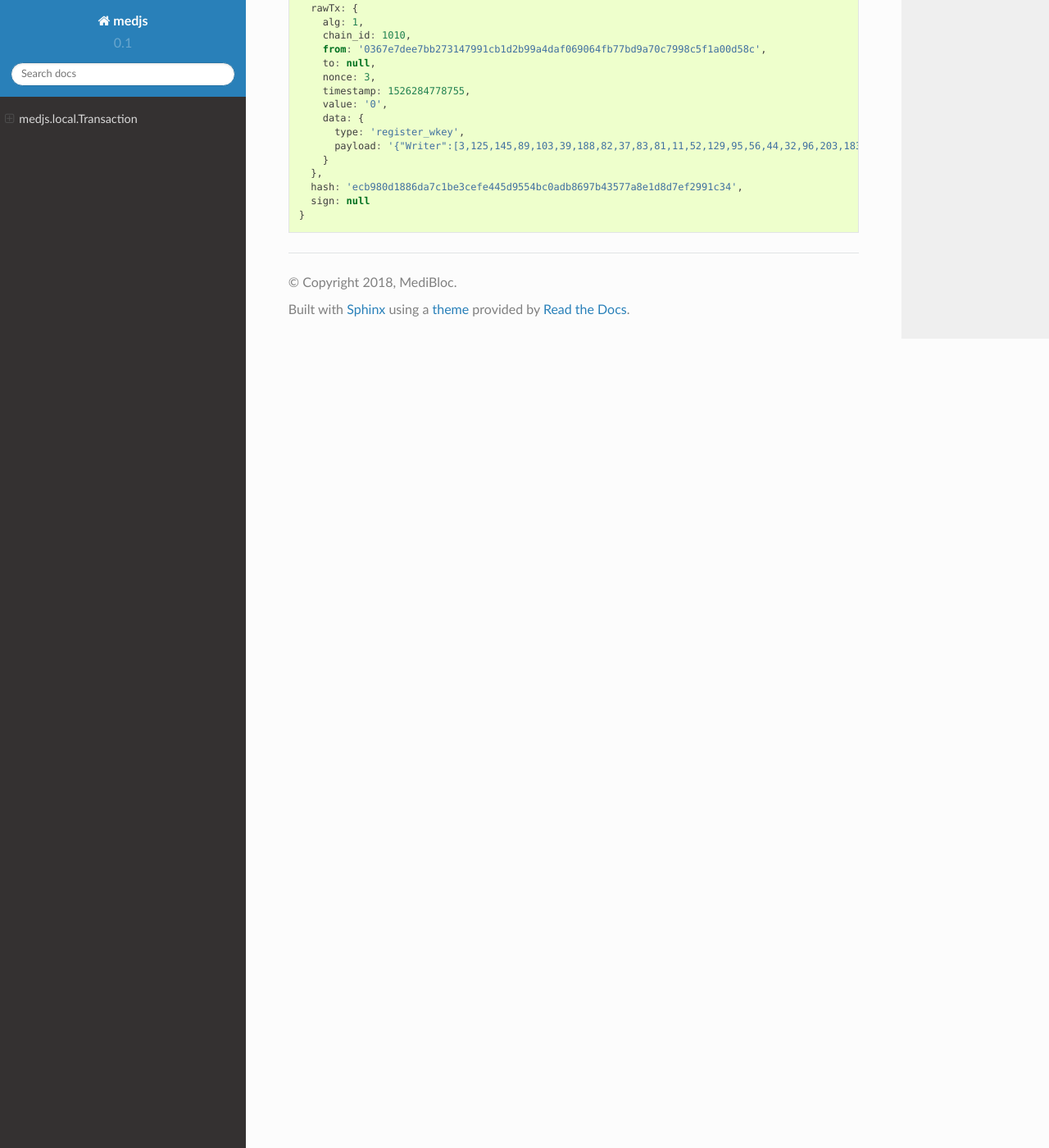
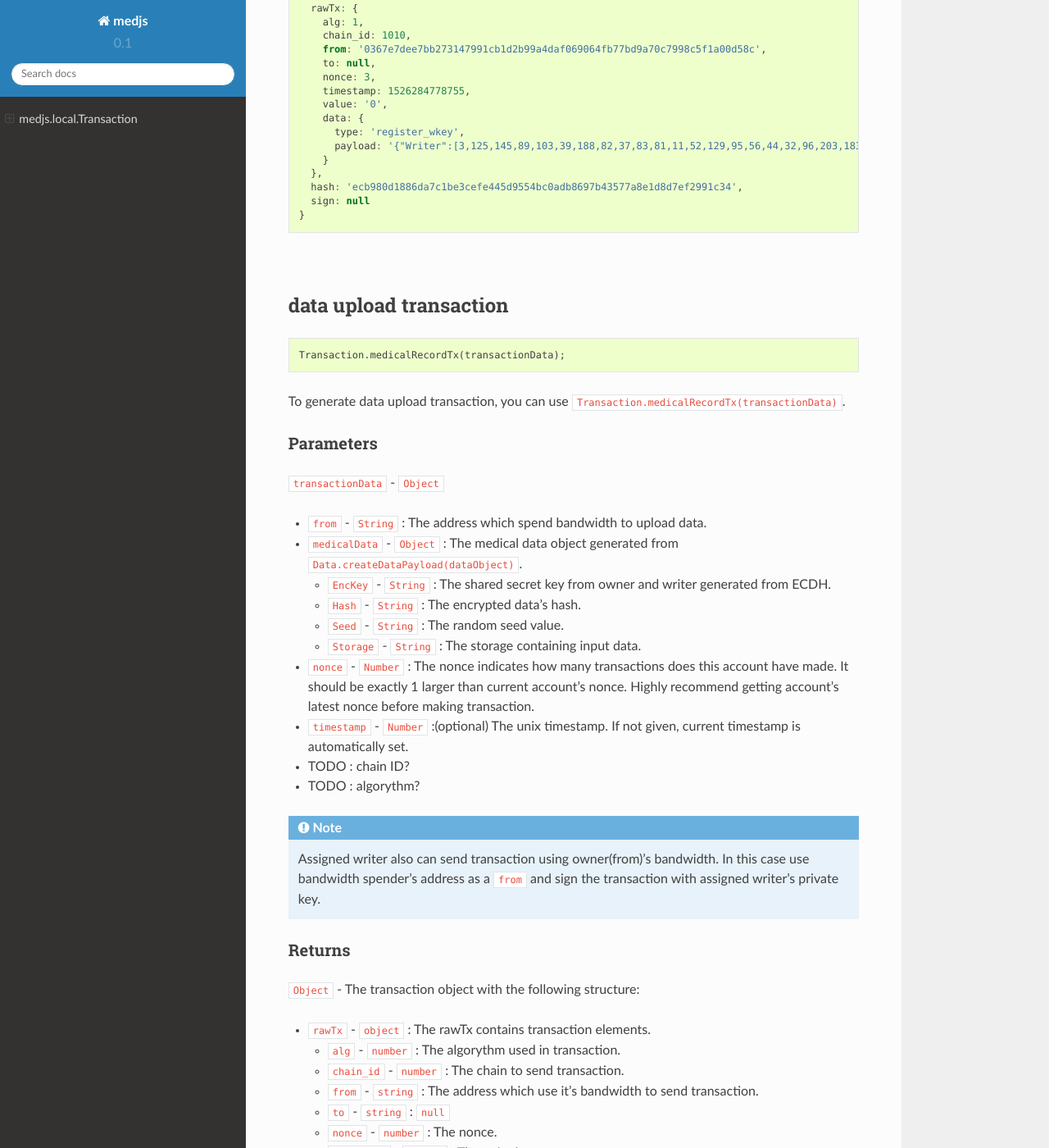
Before and after one commit to medibloc/panacea-js-old, a Sphinx documentation site: the page built from docs/medjs-transaction.rst, in a window 1280 px wide and 1400 px high, scrolled down 3763 px. Shown: the whole window at 82% size. Built offline with Sphinx 7.4.7 and the Read the Docs theme 2.0.0, drawn with Linux system fonts in a browser that asks for light colours; pages that are not in the unit, such as notebooks, are missing from menus; some of the changed text lies outside the part shown.

Commit message:
Documentation transaction part

```diff
--- a/docs/medjs-transaction.rst
+++ b/docs/medjs-transaction.rst
@@ -188,81 +188,96 @@ Example
     sign: null
   }
 
-.. |
-.. data upload transaction
-.. ====
+|
+data upload transaction
+====
 
-.. .. code-block:: javascript
+.. code-block:: javascript
 
-..   Transaction.medicalRecordTx(transactionData);
+  Transaction.medicalRecordTx(transactionData);
 
-.. To generate data upload transaction, you can use ``Transaction.medicalRecordTx(transactionData)``.
+To generate data upload transaction, you can use ``Transaction.medicalRecordTx(transactionData)``.
 
-.. ----
-.. Parameters
-.. ----
+----
+Parameters
+----
 
-.. ``transactionData`` - ``Object``
+``transactionData`` - ``Object``
 
-.. - ``from`` - ``string`` : The address which allows writer to use it's bandwidth.
-.. - ``writer`` - ``string`` : The address which to take authority to use transaction sender's bandwidth.
-.. - ``nonce`` - ``number`` : The nonce indicates how many transactions does this account have made. It should be exactly 1 larger than current account's nonce. Highly recommend getting account's latest nonce before making transaction.
-.. - ``timestamp`` - ``number`` :(optional) The unix timestamp. If not given, current timestamp is automatically set.
-.. -  TODO : chain ID?
-.. -  TODO : algorythm?
+- ``from`` - ``String`` : The address which spend bandwidth to upload data.
+- ``medicalData`` - ``Object`` : The medical data object generated from ``Data.createDataPayload(dataObject)``.
+
+  + ``EncKey`` - ``String`` : The shared secret key from owner and writer generated from ECDH.
+  + ``Hash`` - ``String`` : The encrypted data's hash.
+  + ``Seed`` - ``String`` : The random seed value.
+  + ``Storage`` - ``String`` : The storage containing input data.
+- ``nonce`` - ``Number`` : The nonce indicates how many transactions does this account have made. It should be exactly 1 larger than current account's nonce. Highly recommend getting account's latest nonce before making transaction.
+- ``timestamp`` - ``Number`` :(optional) The unix timestamp. If not given, current timestamp is automatically set.
+-  TODO : chain ID?
+-  TODO : algorythm?
 
 
-.. ----
-.. Returns
-.. ----
-
-.. ``Object`` - The transaction object with the following structure:
-
-.. - ``rawTx`` - ``object`` : The rawTx contains transaction elements.
-
-..   + ``alg`` - ``number`` : The algorythm used in transaction.
-..   + ``chain_id`` - ``number`` : The chain to send transaction.
-..   + ``from`` - ``string`` : The address which allows writer to use it's bandwidth.
-..   + ``to`` - ``string`` : ``null``
-..   + ``nonce`` - ``number`` : The nonce.
-..   + ``timestamp`` - ``number`` : The unix timestamp.
-..   + ``value`` - ``string`` : ``0``
-..   + ``data`` - ``object``
-
-..     * ``type`` - ``string`` : The transaction type. For the writer assign transaction, it must be ``register_wkey``
-..     * ``payload`` - ``string`` : The payload for the writer assigning. It is the string from json object. (Will be changed soon)
-.. - ``hash`` - ``string`` : The hash to the transaction
-.. - ``sign`` - ``string`` : The signature to the transaction hash. Default is ``null``
+.. note:: Assigned writer also can send transaction using owner(from)'s bandwidth. In this case use bandwidth spender's address as a ``from`` and sign the transaction with assigned writer's private key.
 
 
-.. .. note:: Transaction for writer assigning doesn't send value to any address. So it has ``null`` in ``to`` parameter.
+----
+Returns
+----
 
-.. ----
-.. Example
-.. ----
+``Object`` - The transaction object with the following structure:
 
-.. .. code-block:: javascript
+- ``rawTx`` - ``object`` : The rawTx contains transaction elements.
 
-..   var transactionData = {
-..     from: '0367e7dee7bb273147991cb1d2b99a4daf069064fb77bd9a70c7998c5f1a00d58c',
-..     writer: '037d91596727bc522553510b34815f382c2060cbb776f2765deafb48ae528d324b',
-..     nonce: 3
-..   }
-..   Transaction.writerAssignTx(transactionData);
-..   > {
-..     rawTx: {
-..       alg: 1,
-..       chain_id: 1010,
-..       from: '0367e7dee7bb273147991cb1d2b99a4daf069064fb77bd9a70c7998c5f1a00d58c',
-..       to: null,
-..       nonce: 3,
-..       timestamp: 1526284778755,
-..       value: '0',
-..       data: {
-..         type: 'register_wkey',
-..         payload: '{"Writer":[3,125,145,89,103,39,188,82,37,83,81,11,52,129,95,56,44,32,96,203,183,118,242,118,93,234,251,72,174,82,141,50,75]}'
-..       }
-..     },
-..     hash: 'ecb980d1886da7c1be3cefe445d9554bc0adb8697b43577a8e1d8d7ef2991c34',
-..     sign: null
-..   }
+  + ``alg`` - ``number`` : The algorythm used in transaction.
+  + ``chain_id`` - ``number`` : The chain to send transaction.
+  + ``from`` - ``string`` : The address which use it's bandwidth to send transaction.
+  + ``to`` - ``string`` : ``null``
+  + ``nonce`` - ``number`` : The nonce.
+  + ``timestamp`` - ``number`` : The unix timestamp.
+  + ``value`` - ``string`` : ``0``
+  + ``data`` - ``object``
+
+    * ``type`` - ``string`` : The transaction type. For the data upload transaction, it must be ``add_record``
+    * ``payload`` - ``string`` : The payload for the data uploading. It is the string from json object. (Will be changed soon)
+- ``hash`` - ``string`` : The hash to the transaction
+- ``sign`` - ``string`` : The signature to the transaction hash. Default is ``null``
+
+
+.. note:: Transaction for data upload doesn't send value to any address. So it has ``null`` in ``to`` parameter.
+
+----
+Example
+----
+
+.. code-block:: javascript
+
+  var medicalData = Data.createDataPayload({
+    data: 'hello MediBloc!',
+    storage: 'IPFS',
+    ownerAccount: new Account(),
+    passphrase: '',
+    writerPubKey: '037d91596727bc522553510b34815f382c2060cbb776f2765deafb48ae528d324b',
+  });
+  var transactionData = {
+    from: '0367e7dee7bb273147991cb1d2b99a4daf069064fb77bd9a70c7998c5f1a00d58c',
+    medicalData: medicalData,
+    nonce: 4
+  }
+  Transaction.medicalRecordTx(transactionData);
+  > {
+    rawTx: {
+      alg: 1,
+      chain_id: 1010,
+      from: '0367e7dee7bb273147991cb1d2b99a4daf069064fb77bd9a70c7998c5f1a00d58c',
+      to: null,
+      nonce: 4,
+      timestamp: 1526359594043,
+      value: '0',
+      data: {
+        type: 'add_record',
+        payload: '{"Hash":[185,204,2,91,234,65,189,143,46,162,254,230,41,46,203,245,160,250,239,207,249,205,164,124,121,180,161,245,29,56,221,235],"Storage":"IPFS","EncKey":"Z2QYhMy24+j9xdGDsIofgzSJk/EMrAleXx3aH/4iKQc=","Seed":"DZIRo4Wlve9RMyaErV/QMw=="}'
+      }
+    },
+    hash: '8948e398873c99ce4136e1c00eeecbf3f400c4f221ee78ad22c91ca066c76ea6',
+    sign: null
+  }
```
